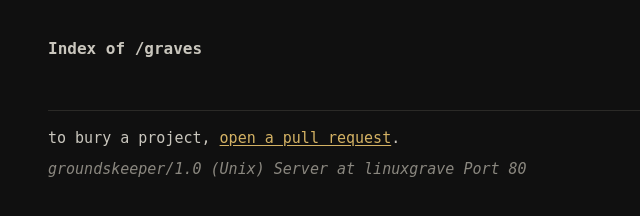
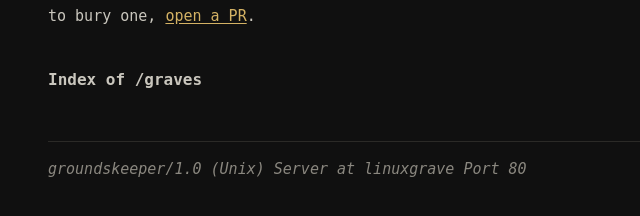
Before and after one commit to nil0ft/linuxgrave, a website built with Vite: page index.html in a window 1280 px wide. Shown: the part 122-338 px from the top of the page, without its empty margins (0-640 px from the left). Built offline with nearby package versions, Linux system fonts and the light colour scheme.

Commit message:
move pr link up

```diff
--- a/index.html
+++ b/index.html
@@ -13,6 +13,7 @@
     <header>
       <h1>linuxgrave</h1>
       <p class="dim">here lie the projects.</p>
+      <p>to bury one, <a href="https://github.com/nil0ft/linuxgrave">open a PR</a>.</p>
     </header>
 
     <main>
@@ -23,7 +24,6 @@
 
     <footer>
       <hr />
-      <p>to bury a project, <a href="https://github.com/nil0ft/linuxgrave">open a pull request</a>.</p>
       <address>groundskeeper/1.0 (Unix) Server at linuxgrave Port 80</address>
     </footer>
 
```
